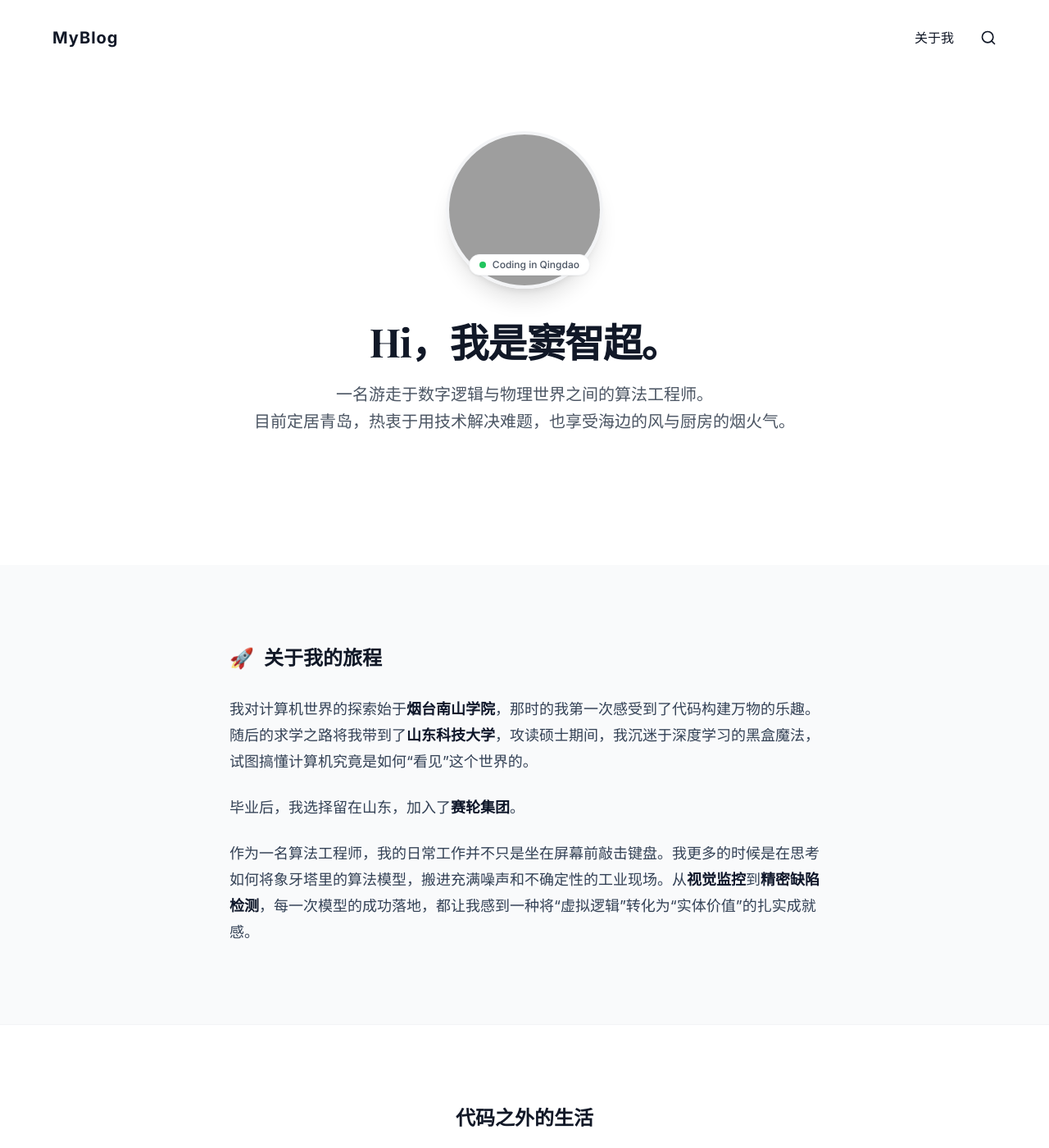
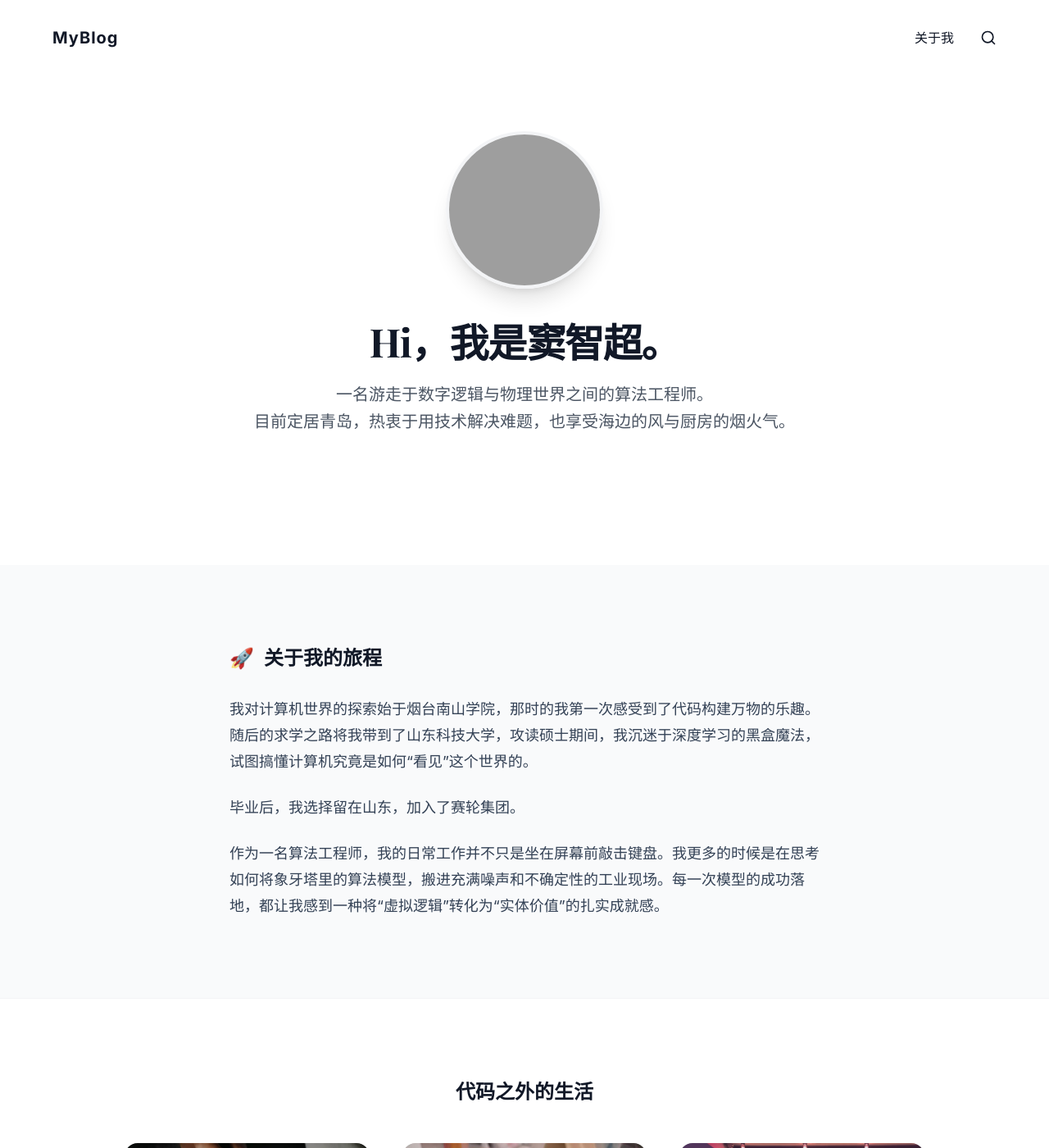
Before and after one commit to korouuuuu/korouuuuu.github.io, a Jekyll site: the page built from about.html, in a window 1280 px wide and 1400 px high. Shown: the whole window at 82% size. Built offline with Jekyll 4.4.1, drawn with Linux system fonts in a browser that asks for light colours; nearby versions of some CDN libraries; comment, search, counter and statistics services are not loaded; grey boxes are pictures that could not be loaded.

Commit message:
简介更新

```diff
--- a/about.html
+++ b/about.html
@@ -11,13 +11,6 @@ title: 关于我 - 窦智超
                      onerror="this.src='https://placehold.co/400x400/5a5a7d/ffffff?text=Dou'"
                      alt="窦智超"
                      class="w-full h-full object-cover">
-            </div>
-            <div class="absolute bottom-4 right-4 bg-white px-3 py-1 rounded-full shadow-sm border border-gray-100 flex items-center space-x-2">
-                <span class="relative flex h-2 w-2">
-                  <span class="animate-ping absolute inline-flex h-full w-full rounded-full bg-green-400 opacity-75"></span>
-                  <span class="relative inline-flex rounded-full h-2 w-2 bg-green-500"></span>
-                </span>
-                <span class="text-xs font-medium text-gray-600">Coding in Qingdao</span>
             </div>
         </div>
 
@@ -39,15 +32,15 @@ title: 关于我 - 窦智超
             </h3>
 
             <p>
-                我对计算机世界的探索始于<strong>烟台南山学院</strong>，那时的我第一次感受到了代码构建万物的乐趣。随后的求学之路将我带到了<strong>山东科技大学</strong>，攻读硕士期间，我沉迷于深度学习的黑盒魔法，试图搞懂计算机究竟是如何“看见”这个世界的。
+                我对计算机世界的探索始于烟台南山学院，那时的我第一次感受到了代码构建万物的乐趣。随后的求学之路将我带到了山东科技大学，攻读硕士期间，我沉迷于深度学习的黑盒魔法，试图搞懂计算机究竟是如何“看见”这个世界的。
             </p>
 
             <p>
-                毕业后，我选择留在山东，加入了<strong>赛轮集团</strong>。
+                毕业后，我选择留在山东，加入了赛轮集团。
             </p>
 
             <p>
-                作为一名算法工程师，我的日常工作并不只是坐在屏幕前敲击键盘。我更多的时候是在思考如何将象牙塔里的算法模型，搬进充满噪声和不确定性的工业现场。从<strong>视觉监控</strong>到<strong>精密缺陷检测</strong>，每一次模型的成功落地，都让我感到一种将“虚拟逻辑”转化为“实体价值”的扎实成就感。
+                作为一名算法工程师，我的日常工作并不只是坐在屏幕前敲击键盘。我更多的时候是在思考如何将象牙塔里的算法模型，搬进充满噪声和不确定性的工业现场。每一次模型的成功落地，都让我感到一种将“虚拟逻辑”转化为“实体价值”的扎实成就感。
             </p>
         </div>
     </div>
@@ -60,7 +53,8 @@ title: 关于我 - 窦智超
         <div class="grid grid-cols-1 md:grid-cols-3 gap-10">
             <div class="group">
                 <div class="aspect-w-16 aspect-h-9 mb-6 rounded-2xl overflow-hidden bg-gray-100 relative">
-                    <img src="https://images.unsplash.com/photo-1509619968948-a576a57c6870?q=80&w=800&auto=format&fit=crop"
+                    <img src="{{ '/assets/images/fishing.jpg' | relative_url }}"
+                         onerror="this.src='https://placehold.co/600x400/e2e8f0/475569?text=Fishing'"
                          alt="Fishing" class="object-cover w-full h-full group-hover:scale-105 transition-transform duration-700">
                     <div class="absolute inset-0 bg-black/10 group-hover:bg-transparent transition-colors"></div>
                 </div>
@@ -72,7 +66,8 @@ title: 关于我 - 窦智超
 
             <div class="group">
                 <div class="aspect-w-16 aspect-h-9 mb-6 rounded-2xl overflow-hidden bg-gray-100 relative">
-                    <img src="https://images.unsplash.com/photo-1556910103-1c02745a30bf?q=80&w=800&auto=format&fit=crop"
+                    <img src="{{ '/assets/images/cooking.jpg' | relative_url }}"
+                         onerror="this.src='https://placehold.co/600x400/e2e8f0/475569?text=Cooking'"
                          alt="Cooking" class="object-cover w-full h-full group-hover:scale-105 transition-transform duration-700">
                     <div class="absolute inset-0 bg-black/10 group-hover:bg-transparent transition-colors"></div>
                 </div>
@@ -84,7 +79,8 @@ title: 关于我 - 窦智超
 
             <div class="group">
                 <div class="aspect-w-16 aspect-h-9 mb-6 rounded-2xl overflow-hidden bg-gray-100 relative">
-                    <img src="https://images.unsplash.com/photo-1536440136628-849c177e76a1?q=80&w=800&auto=format&fit=crop"
+                    <img src="{{ '/assets/images/movie.jpg' | relative_url }}"
+                         onerror="this.src='https://placehold.co/600x400/e2e8f0/475569?text=Movies'"
                          alt="Movies" class="object-cover w-full h-full group-hover:scale-105 transition-transform duration-700">
                     <div class="absolute inset-0 bg-black/10 group-hover:bg-transparent transition-colors"></div>
                 </div>
```
Also changed, not shown: assets/images/cooking.jpg (added), assets/images/fishing.jpg (added), assets/images/movie.jpg (added).
